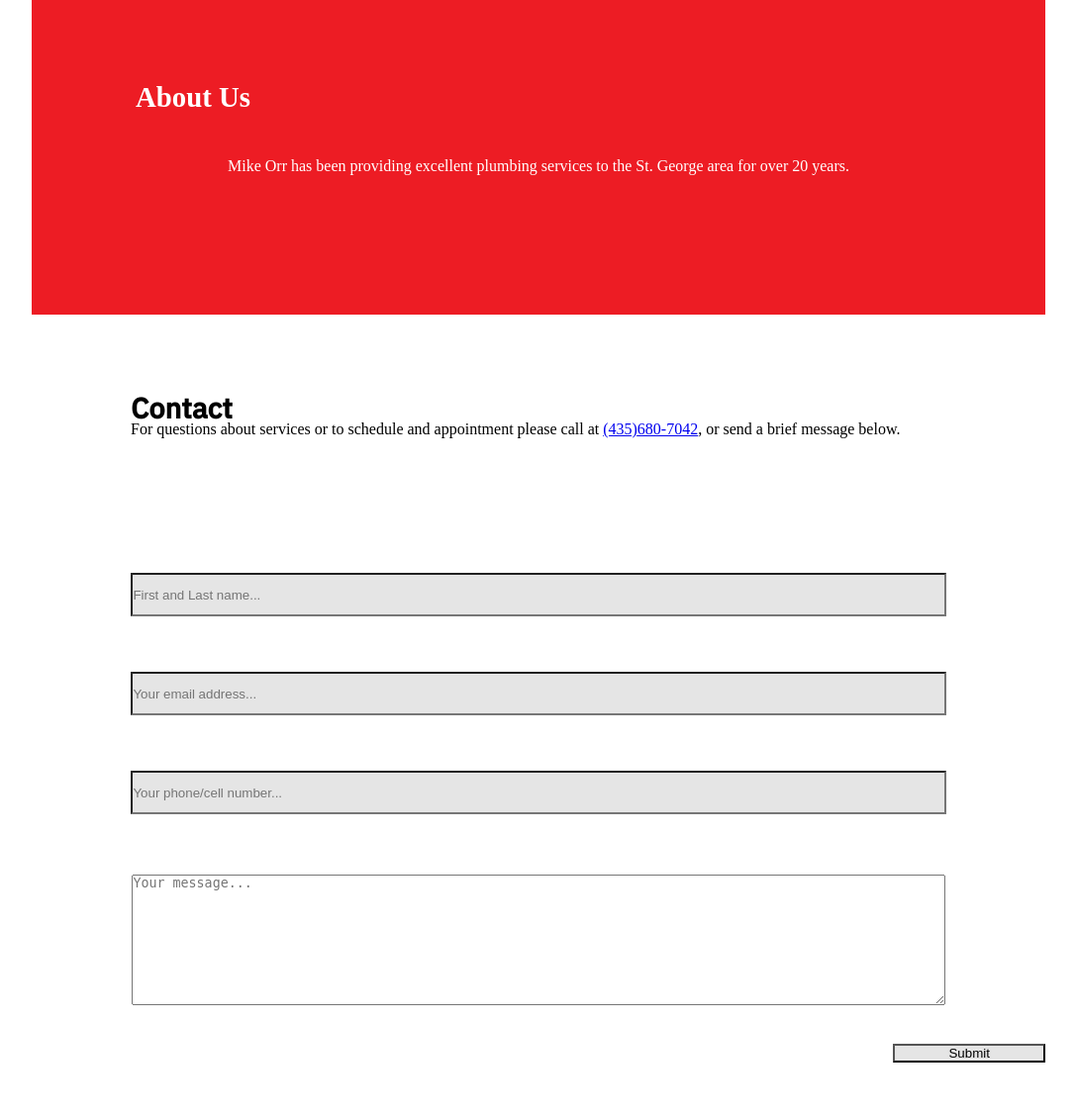
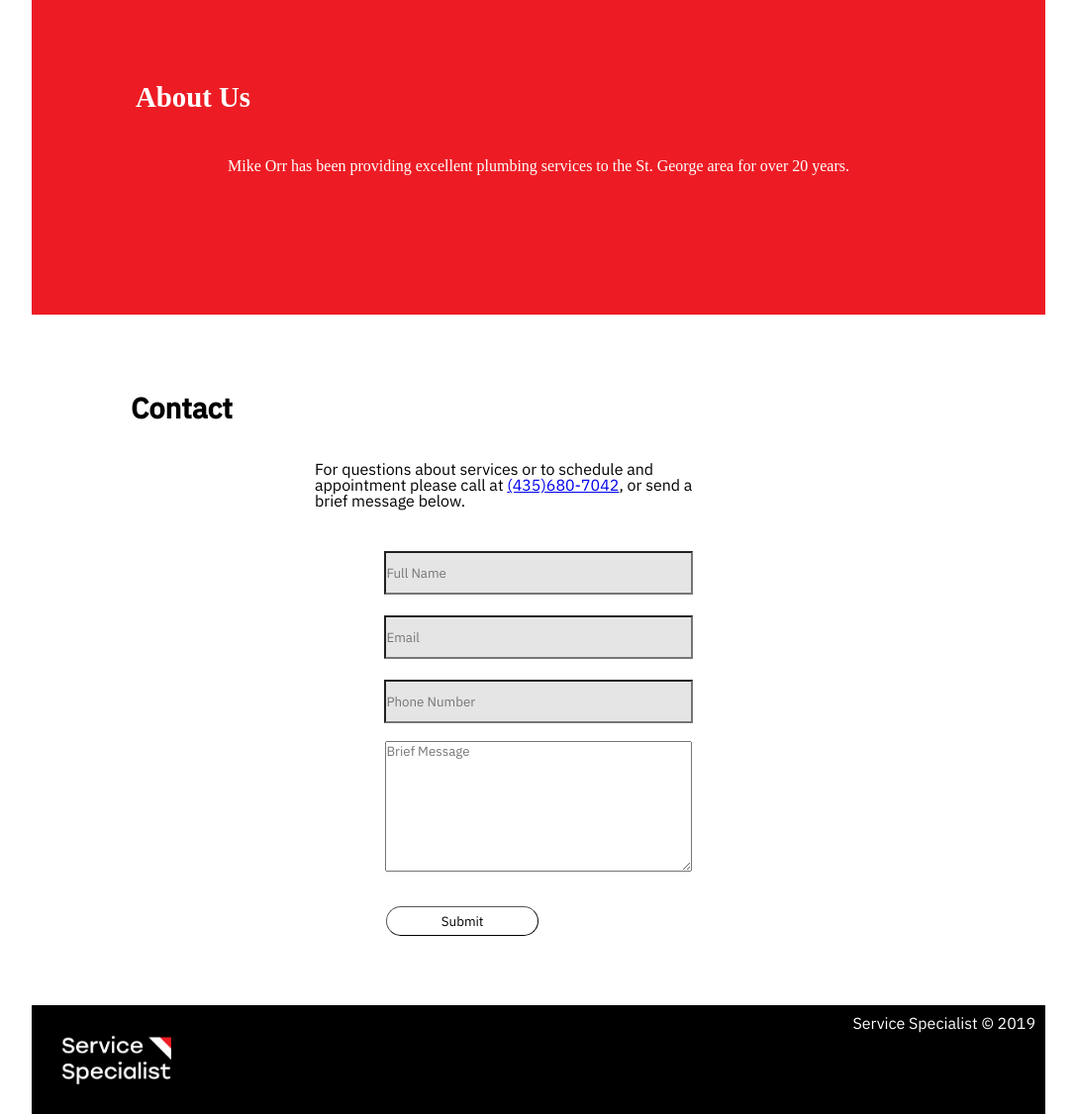
Before and after one commit to d00345747/web3400-final-project, a PHP site: page / in a window 1280 px wide. Shown: the part 1775-2901 px from the top of the page at 99% size, without its empty margins (96-1183 px from the left). Before the commit the page ends 2849 px from the top, so only its background shows below. Run offline with PHP 8.4, Linux system fonts and the light colour scheme.

Commit message:
added footer and desktop elements

```diff
--- a/css/style.css
+++ b/css/style.css
@@ -9,23 +9,23 @@ Bill pay will be ommited for now, I have no idea how we can really implement tha
 */
 
 @font-face {
-    font-family: "plexreg";
-    src: url("fonts/plexreg.ttf");
+    font-family: plexreg;
+    src: url(../fonts/plexreg.ttf);
 }
 
 @font-face {
     font-family: plexmed;
-    src: url(fonts/plexmed.ttf);
+    src: url(../fonts/plexmed.ttf);
 }
 
 @font-face {
     font-family: plexbold;
-    src: url(fonts/plexbold.ttf);
+    src: url(../fonts/plexbold.ttf);
 }
 
 @font-face {
     font-family: plexmedi;
-    src: url(fonts/plexmedi.ttf);
+    src: url(../fonts/plexmedi.ttf);
 }
 
 /* Body -------------------------------------------- */
@@ -111,6 +111,7 @@ li.active a { color: rgb(19, 161, 10); }
     justify-self: center;
     color: #000;
     font-family: plexmedi;
+    font-size: 35px;
 }
 
 #phone {
@@ -125,6 +126,8 @@ li.active a { color: rgb(19, 161, 10); }
 #phone p {
     grid-column: 1;
     color: white;
+    font-family: plexreg, sans-serif;
+    font-size: 20px;
 }
 
 #phone #p2 {
@@ -288,8 +291,7 @@ li.active a { color: rgb(19, 161, 10); }
 #contact {
     grid-column: 1 / span 2;
     display: grid;
-
-    grid-template-rows: repeat(3, minmax(100px, auto)) 15px;;
+    grid-template-rows: repeat(3, minmax(100px, auto)) 5px;
     color: #000;
     background-color: #fff;
 }
@@ -310,8 +312,9 @@ li.active a { color: rgb(19, 161, 10); }
 #contact p {
     grid-row: 2;
     text-align: left;
-    margin-left: 100px;
-
+    margin: 40px auto;
+    width: 40%;
+    font-family: plexreg, sans-serif;
 }
 
 #contact button {
@@ -330,8 +333,9 @@ li.active a { color: rgb(19, 161, 10); }
 #contact form {
     grid-column: 1 / span 2;
     display: grid;
+    grid-row-gap: 15px;
     grid-template-columns: 50% 50%;
-    grid-template-rows: repeat(9, minmax(50px, auto));
+    grid-template-rows: repeat(6, minmax(50px, auto));
 }
 
 form #name1 {
@@ -341,12 +345,13 @@ form #name1 {
 
 input[type=text] {
     background-color: rgba(0, 0, 0, 0.1);
-    width: 80%;
+    width: 30%;
     height: 40px;
     grid-column: 1 / span 2;
-    grid-row: 2;
+    grid-row: 1;
     justify-self: center;
     align-self: center;
+    font-family: plexreg, sans-serif;
 }
 
 form #email1 {
@@ -359,12 +364,13 @@ form #email1 {
 
 input[type=email] {
     grid-column: 1 / span 2;
-    grid-row: 4;
+    grid-row: 2;
     background-color: rgba(0, 0, 0, 0.1);
-    width: 80%;
+    width: 30%;
     height: 40px;
     justify-self: center;
     align-self: center;
+    font-family: plexreg, sans-serif;
 }
 
 form #cell {
@@ -377,12 +383,13 @@ form #cell {
 
 input[type=tel] {
     grid-column: 1 / span 2;
-    grid-row: 6;
+    grid-row: 3;
     background-color: rgba(0, 0, 0, 0.1);
-    width: 80%;
+    width: 30%;
     height: 40px;
     justify-self: center;
     align-self: center;
+    font-family: plexreg, sans-serif;
 }
 
 form #message1 {
@@ -395,22 +402,49 @@ form #message1 {
 
 form textarea {
     grid-column: 1 / span 2;
-    grid-row: 8;
+    grid-row: 4;
     height: 130px;
-    width: 80%;
-    margin: 8px;
+    width: 30%;
+    margin: 0;
     justify-self: center;
     align-self: center;
+    font-family: plexreg, sans-serif;
 }
 
 input[type=submit] {
-    grid-column: 2;
-    grid-row: 9;
+    grid-row: 5;
     background-color: rgba(0, 0, 0, 0.1);
     width: 30%;
+    height: 30px;
     justify-self: end;
     align-self: flex-end;
+    font-family: plexreg, sans-serif;
+    border-radius: 15px;
+    background-color: white;
+    border-color: black;
+    border-width: 1px;
 }
+
+#footer {
+    background-color: black;
+    display: grid;
+    grid-template-columns: 1fr 1fr;
+}
+
+#footer img {
+    height: 50px;
+    margin: 30px;
+}
+
+#footer p {
+    color: white;
+    grid-column: 2;
+    justify-self: end;
+    margin-top: 10px;
+    margin-right: 10px;
+    font-family: plexreg, sans-serif;
+}
+
 
 @media only screen and (max-width: 712px) {
     #wrapper {
--- a/index.html
+++ b/index.html
@@ -23,8 +23,7 @@
                 <div id="heroPic"></div>
             </div>
             <div id="phone">
-                <p id="p1">For questions or to set an appointment</p>
-                <p id="p2"><b>Call:</b></p>
+                <p id="p1">For questions or to set an appointment call: </p>
                 <p id="p3"><a href="tel:4356807042">(435)680-7042</a></p>
                 <button id="message">Send Secure Message</button>
             </div>
@@ -70,13 +69,16 @@
                 <h2 id="cont" class="conH2">Contact</h2>
                 <p>For questions about services or to schedule and appointment please call at <a href="tel:4356807042">(435)680-7042</a>, or send a brief message below.</p>
                 <form>
-
-                    <input type="text" id="name" name="name" placeholder="First and Last name...">
-                    <input type="email" id="email" name="emailaddress" placeholder="Your email address...">
-                    <input type="tel" id="cellphone" name="celnumber" placeholder="Your phone/cell number...">
-                    <textarea id="message" name="messagearea" placeholder="Your message..."></textarea>
+                    <input type="text" id="name" name="name" placeholder="Full Name">
+                    <input type="email" id="email" name="emailaddress" placeholder="Email">
+                    <input type="tel" id="cellphone" name="celnumber" placeholder="Phone Number">
+                    <textarea id="message" name="messagearea" placeholder="Brief Message"></textarea>
                     <input type="submit" value="Submit">
                 </form>
+            </div>
+            <div id="footer">
+                <img src="/images/ServspecLogoWhite.png" alt="Servic Specialist St. George">
+                <p>Service Specialist © 2019</p>
             </div>
         </div>
     </body>
```
Also changed, not shown: images/ServspecLogoWhite.png (added).
